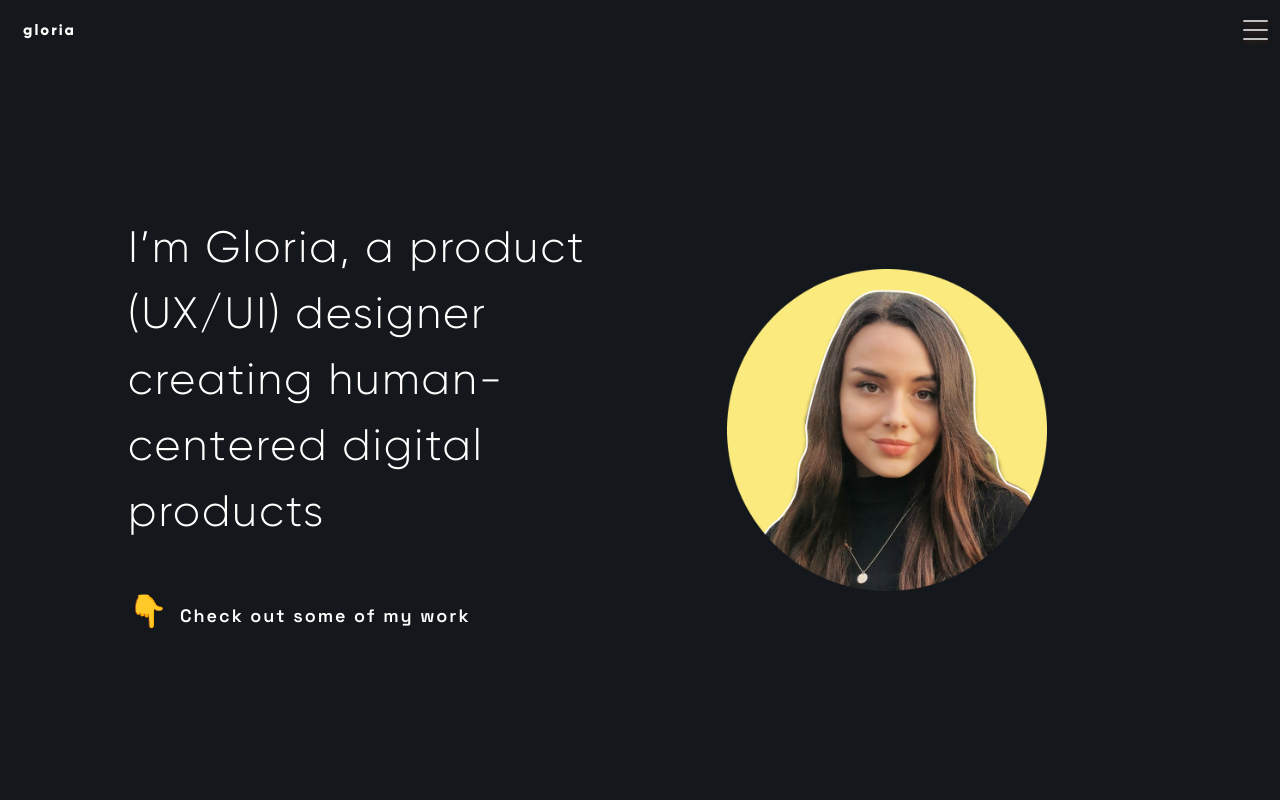
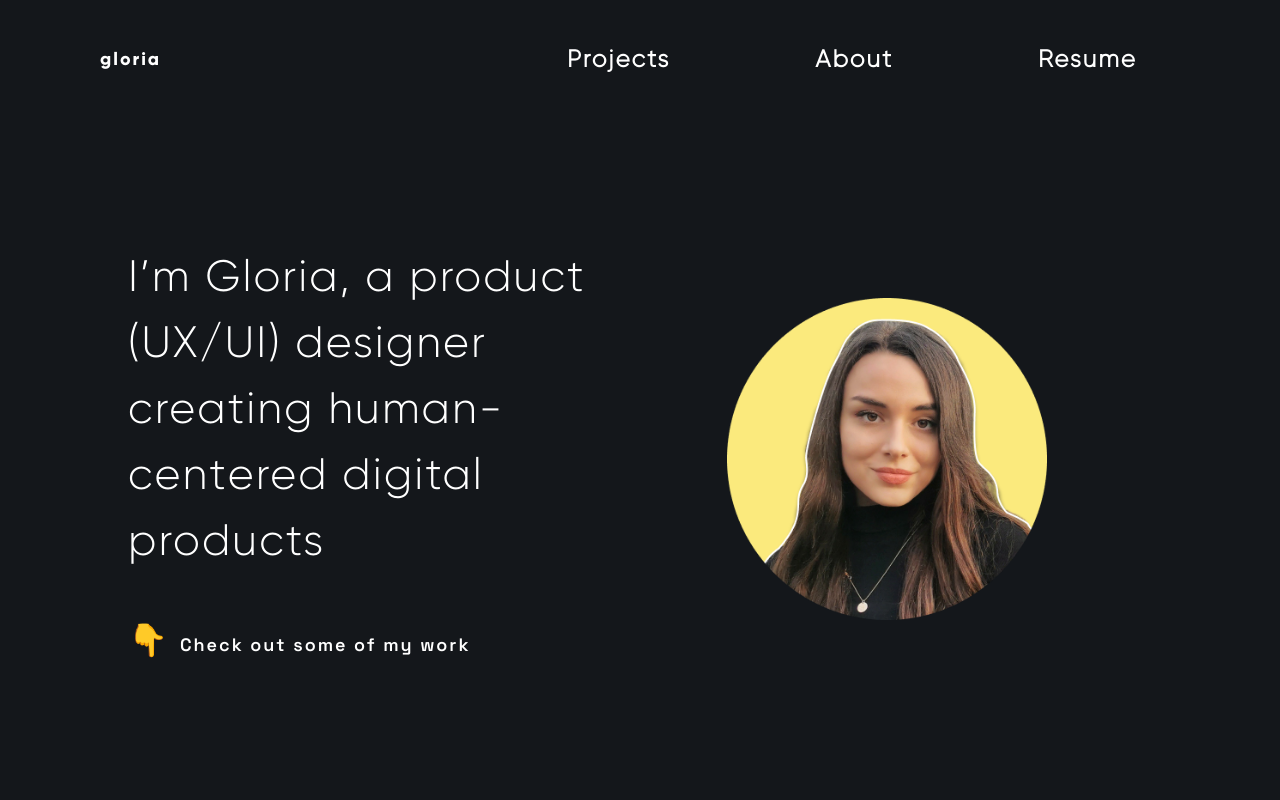
Before and after one commit to Ntrakiyski/rusenovaPt2, a Next.js app: page / in a window 1280 px wide. Shown: the top 800 px of the page. Built offline with nearby package versions, Linux system fonts and the light colour scheme.

Commit message:
last commit

```diff
--- a/assets/components/Main/Nav.js
+++ b/assets/components/Main/Nav.js
@@ -17,56 +17,27 @@ export const Nav = ({ bgColor }) => {
   };
 
   //styles
-  const NavStyles = styled(motion.div)`
-    position: sticky;
-    z-index: 1000;
-
-    top: 0;
-    left: 0;
-    width: 100vw;
-    display: flex;
-    flex-direction: row;
-    justify-content: space-between;
-    align-items: center;
-
-    background: ${bgColor};
-
-    .nav {
-      display: flex;
-      flex-direction: row;
-      justify-content: space-between;
-      align-items: center;
-      margin-right: 100px;
-      width: 600px;
-      div {
-        cursor: pointer;
-      }
-    }
-    .logo {
-      font-weight: 700;
-      font-family: "Gilroy-ExtraBold";
-      margin-left: 100px;
-      cursor: pointer;
-    }
-
-    div {
-      font-size: 18px;
-      font-weight: 700;
-      padding: 15px;
-    }
-  `;
-
-  //styles
   return (
-    <NavStyles className="NavStylesRes ">
+    <div style={{ background: `${bgColor}` }} className="main">
       <Link href={"/"}>
         <div onClick={ScrollHome} className="logo">
-          gloria
+          <p>gloria</p>
+          <style>
+            {`
+          .logo {
+            font-weight: 700;
+            font-family: "Gilroy-ExtraBold";
+            margin-left: 100px;
+            cursor: pointer;
+            font-size:24px;
+          }`}
+          </style>
         </div>
       </Link>
       <div className="nav">
         <Link href={"/"}>
           <motion.div
+            className="navItem"
             onClick={Scroll}
             whileHover={{ scale: 1.2 }}
             whileTap={{ scale: 0.9 }}
@@ -76,7 +47,7 @@ export const Nav = ({ bgColor }) => {
         </Link>
         <Link href={"/about"}>
           <motion.div
-            className="middle"
+            className="navItem middle"
             whileHover={{ scale: 1.2 }}
             whileTap={{ scale: 0.9 }}
           >
@@ -85,11 +56,91 @@ export const Nav = ({ bgColor }) => {
         </Link>
 
         <a href="/media/GloriaPdf.pdf" target="_blank">
-          <motion.div whileHover={{ scale: 1.2 }} whileTap={{ scale: 0.9 }}>
+          <motion.div
+            className="navItem"
+            whileHover={{ scale: 1.2 }}
+            whileTap={{ scale: 0.9 }}
+          >
             Resume
           </motion.div>
         </a>
+        <style>
+          {`
+            .nav {
+              display: flex;
+              flex-direction: row;
+              justify-content: space-between;
+              align-items: center;
+              width: 600px;
+            }
+          `}
+        </style>
       </div>
-    </NavStyles>
+      <style>
+        {`
+
+          .navItem {
+            cursor: pointer;
+            font-size: 24px;
+            font-weight: 700;
+            padding: 15px;
+          }
+        `}
+      </style>
+      <style>
+        {`
+          .main {
+            position: sticky;
+            z-index: 1000;
+            top: 0;
+            left: 0;
+            width: 90vw;
+            display: flex;
+            flex-direction: row;
+            justify-content: space-between;
+            align-items: center;
+            padding-top:30px;
+            background: ${bgColor}
+          }
+        `}
+      </style>
+    </div>
   );
 };
+
+//styles
+// const NavStyles = styled(motion.div)`
+//   position: sticky;
+//   z-index: 1000;
+//   top: 0;
+//   left: 0;
+//   width: 100vw;
+//   display: flex;
+//   flex-direction: row;
+//   justify-content: space-between;
+//   align-items: center;
+
+//   .nav {
+//     display: flex;
+//     flex-direction: row;
+//     justify-content: space-between;
+//     align-items: center;
+
+//     width: 600px;
+//     div {
+//       cursor: pointer;
+//     }
+//   }
+//   .logo {
+//     font-weight: 700;
+//     font-family: "Gilroy-ExtraBold";
+//     margin-left: 100px;
+//     cursor: pointer;
+//   }
+
+//   div {
+//     font-size: 18px;
+//     font-weight: 700;
+//     padding: 15px;
+//   }
+// `;
--- a/assets/components/TelenorWork/ThreeYears.js
+++ b/assets/components/TelenorWork/ThreeYears.js
@@ -15,7 +15,7 @@ export const ThreeYears = () => {
         {Width1023 && (
           <div className="image">
             <img
-              src="/media/images/TelenorPresent"
+              src="/media/images/TelenorPresent.png"
               alt="telenor presentation"
             />
           </div>
@@ -47,10 +47,12 @@ const Styles = styled(motion.div)`
   @media only screen and (min-width: 1023px) {
     display: flex;
     justify-content: center;
+
     .content {
       max-width: 1200px;
       display: flex;
       justify-content: center;
+      align-items: center;
     }
     .heading,
     p {
@@ -60,6 +62,7 @@ const Styles = styled(motion.div)`
       max-height: 453.66px;
       margin-right: 60px;
       max-width: 700px;
+      margin-bottom: 0px;
     }
   }
 `;
--- a/assets/components/TravelApp/1Hero.js
+++ b/assets/components/TravelApp/1Hero.js
@@ -74,7 +74,7 @@ const Styles = styled(motion.div)`
       max-width: calc(50vw - 20%);
     }
     img {
-      max-width: calc(50vw - 20%);
+      max-width: 550px;
     }
   }
 `;
--- a/pages/about.js
+++ b/pages/about.js
@@ -33,7 +33,6 @@ const AboutMe = () => {
       initial="hidden"
       animate="show"
     >
-      <div className="content">
       {Width1023 ? (
         <Nav bgColor="#14171b" />
       ) : (
@@ -43,6 +42,7 @@ const AboutMe = () => {
           bgColor="#14171b"
         />
       )}
+      <div className="content">
         {!changeLoc ? (
           <>
             <Heading />
--- a/pages/index.js
+++ b/pages/index.js
@@ -21,17 +21,9 @@ function Index() {
   const [changeLoc, setChangeLoc] = useState(false);
   return (
     <div>
-      {Width1023 ? (
-        <Nav bgColor="#14171b" />
-      ) : (
-        <NavRes
-          changeLoc={changeLoc}
-          setChangeLoc={setChangeLoc}
-          bgColor="#14171b"
-        />
-      )}
       {!changeLoc ? (
         <>
+          <Nav bgColor="#14171b" />
           <Hero />
           <PlannerApp />
           <TelenorWork />
```
Also changed, not shown: pages/telenor-bulgaria.js (+8 -0 lines), pages/travel-planner-app.js (+10 -0 lines). Lines whose indentation alone changed are shown as unchanged.
